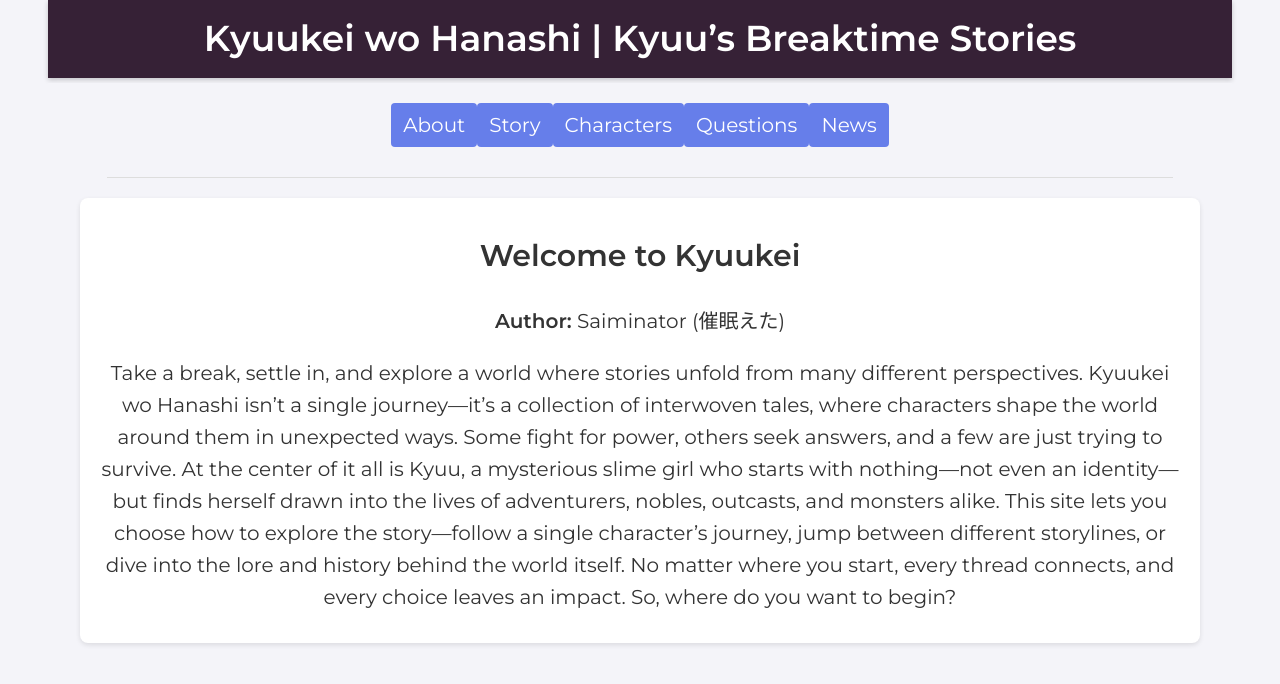
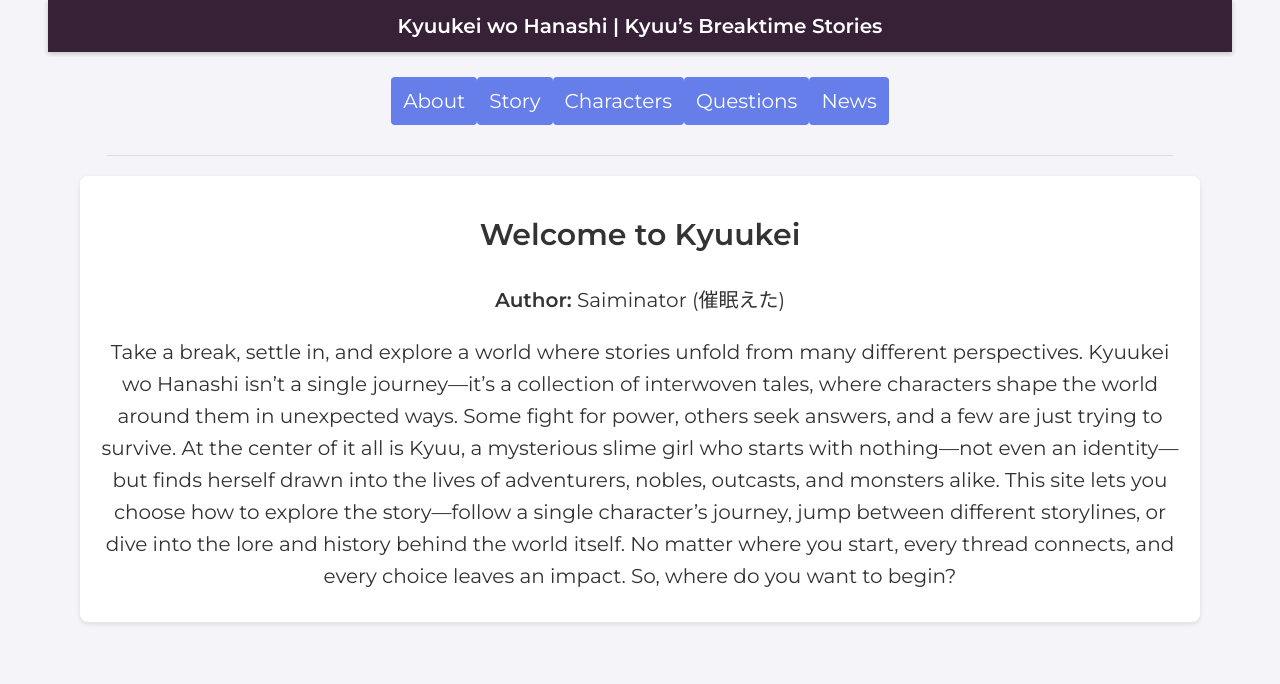
Before and after one commit to Saiminator/Kyuukei, a Jekyll site: the page built from index.html, in a window 1280 px wide. Shown: the top 684 px of the page. Built offline with Jekyll 4.4.1, drawn with Linux system fonts in a browser that asks for light colours.

Commit message:
Update style.css

```diff
--- a/css/style.css
+++ b/css/style.css
@@ -10,7 +10,7 @@
 body {
   margin: 0;
   font-family: 'Montserrat', sans-serif;
-  /* Base font-size will adjust in media queries */
+  /* Base font size, later adjusted via media queries */
   font-size: 1rem;
   background: #f4f4f9;
   color: #333;
@@ -33,12 +33,32 @@
   box-shadow: 0 2px 5px rgba(0,0,0,0.2);
 }
 
+/* Header: split title */
 #site-title {
-  font-size: 1.8em;
-  text-decoration: none;
+  display: block;
+  text-align: center;
+  font-weight: 600;
   color: #fff;
-  cursor: pointer;
-  font-weight: 600;
+  max-width: 100%;
+  margin: 0 auto;
+}
+
+#site-title .header-line1,
+#site-title .header-line2 {
+  display: inline;
+  white-space: nowrap;
+}
+
+/* On mobile, force two lines and adjust font size */
+@media (max-width: 600px) {
+  #site-title .header-line1,
+  #site-title .header-line2 {
+    display: block;
+    white-space: nowrap;
+  }
+  #site-title {
+    font-size: clamp(1rem, 4vw, 1.2rem);
+  }
 }
 
 nav {
@@ -49,7 +69,7 @@
 
 /* Mobile Navigation Toggle Button */
 #nav-toggle {
-  display: none; /* Shown only on mobile */
+  display: none; /* hidden on desktop */
   background: #667eea;
   border: none;
   color: #fff;
@@ -63,7 +83,6 @@
 /* Navigation Menu */
 #nav-menu {
   list-style: none;
-  /* On desktop, display as inline-flex buttons */
   display: inline-flex;
   justify-content: center;
   width: 100%;
@@ -72,15 +91,15 @@
 }
 
 nav li {
-  margin: 0 10px; /* Default for mobile; will be increased for larger screens */
+  margin: 0 10px;
 }
 
-/* Blue button styling for nav links */
+/* Navigation links styled as blue buttons */
 nav a {
   display: inline-block;
   background: #667eea;
   color: #fff;
-  padding: 6px 12px;  /* Reduced vertical padding for a less tall button */
+  padding: 8px 12px;
   border-radius: 4px;
   text-decoration: none;
   transition: background 0.3s ease;
@@ -136,7 +155,6 @@
   margin-bottom: 40px;
 }
 
-/* Timeline title colors */
 .timeline.orby-pink h2    { color: #f7cdd5; }
 .timeline.cerulean h2     { color: #0077be; }
 .timeline.shimi-green h2  { color: #216036; }
@@ -165,7 +183,7 @@
 .chapter-container {
   display: flex;
   gap: 30px;
-  justify-content: flex-start;  /* Left align chapters */
+  justify-content: flex-start;
 }
 
 .chapter-box {
@@ -174,7 +192,6 @@
   cursor: pointer;
   background: #fff;
   border-radius: 5px;
-  box-sizing: border-box;
   box-shadow: 0 1px 3px rgba(0,0,0,0.1);
   transition: transform 0.2s, box-shadow 0.2s;
   white-space: nowrap;
@@ -210,35 +227,32 @@
 #characterScrollWrapper {
   width: 100%;
   max-width: 1120px;
-  height: 70vh; /* Default height on desktop */
+  height: 70vh;
   margin: 0 auto;
-  overflow-y: auto;  /* Use native vertical scrolling */
+  overflow-y: auto;
   border: 1px solid #eee;
   position: relative;
 }
 
-/* Responsive grid for character items */
 #characterScrollContainer {
   display: grid;
   gap: 20px;
-  /* Desktop: 4 columns */
   grid-template-columns: repeat(4, 1fr);
 }
 
-/* Tablet: 3 columns */
 @media (max-width: 1023px) {
   #characterScrollContainer {
     grid-template-columns: repeat(3, 1fr);
   }
 }
 
-/* Mobile: 2 columns and shorter container height */
 @media (max-width: 600px) {
   #characterScrollContainer {
     grid-template-columns: repeat(2, 1fr);
   }
+  /* Shorten the container height on mobile so text below isn't cut off */
   #characterScrollWrapper {
-    height: 50vh; /* Reduced height so that scrolling doesn't cut off content */
+    height: 50vh;
   }
 }
 
@@ -250,10 +264,10 @@
   color: inherit;
 }
 
-/* Character Image: using background images with aspect-ratio */
+/* Character Image: use aspect-ratio for a square, responsive image */
 .character-image {
   width: 100%;
-  aspect-ratio: 1/1; /* Ensure square shape */
+  aspect-ratio: 1/1;
   background-size: cover;
   background-position: center;
   border: 2px solid #ddd;
@@ -297,7 +311,7 @@
 }
 
 /* =====================================================
-   Character Detail Page Styles (Repeating for consistency)
+   Character Detail Page Styles
 ===================================================== */
 .character-detail {
   max-width: 1120px;
@@ -415,9 +429,8 @@
   padding: 0 1rem;
 }
 
-/* Navigation adjustments for mobile */
 #nav-menu {
-  display: none; /* hidden by default on mobile */
+  display: none;
   flex-direction: column;
   width: 100%;
   background: #f4f4f9;
@@ -429,12 +442,10 @@
   margin: 10px 0;
 }
 
-/* Show nav toggle button on mobile */
 #nav-toggle {
   display: inline-block;
 }
 
-/* For screens wider than 600px, show nav menu inline */
 @media (min-width: 600px) {
   #nav-toggle {
     display: none;
@@ -445,7 +456,7 @@
   }
 
   nav li {
-    margin: 0 20px;  /* Increased spacing */
+    margin: 0 20px;
   }
 
   body {
@@ -454,24 +465,9 @@
   }
 }
 
-/* For larger screens */
 @media (min-width: 1024px) {
   body {
     font-size: 1.25rem;
     padding: 0 3rem;
   }
 }
-
-/* Default (desktop): display header lines inline (one line) */
-#site-title .header-line1,
-#site-title .header-line2 {
-  display: inline;
-}
-
-/* Mobile: for screens with a max-width of 600px, force two lines */
-@media (max-width: 600px) {
-  #site-title .header-line1,
-  #site-title .header-line2 {
-    display: block;
-  }
-}
```
